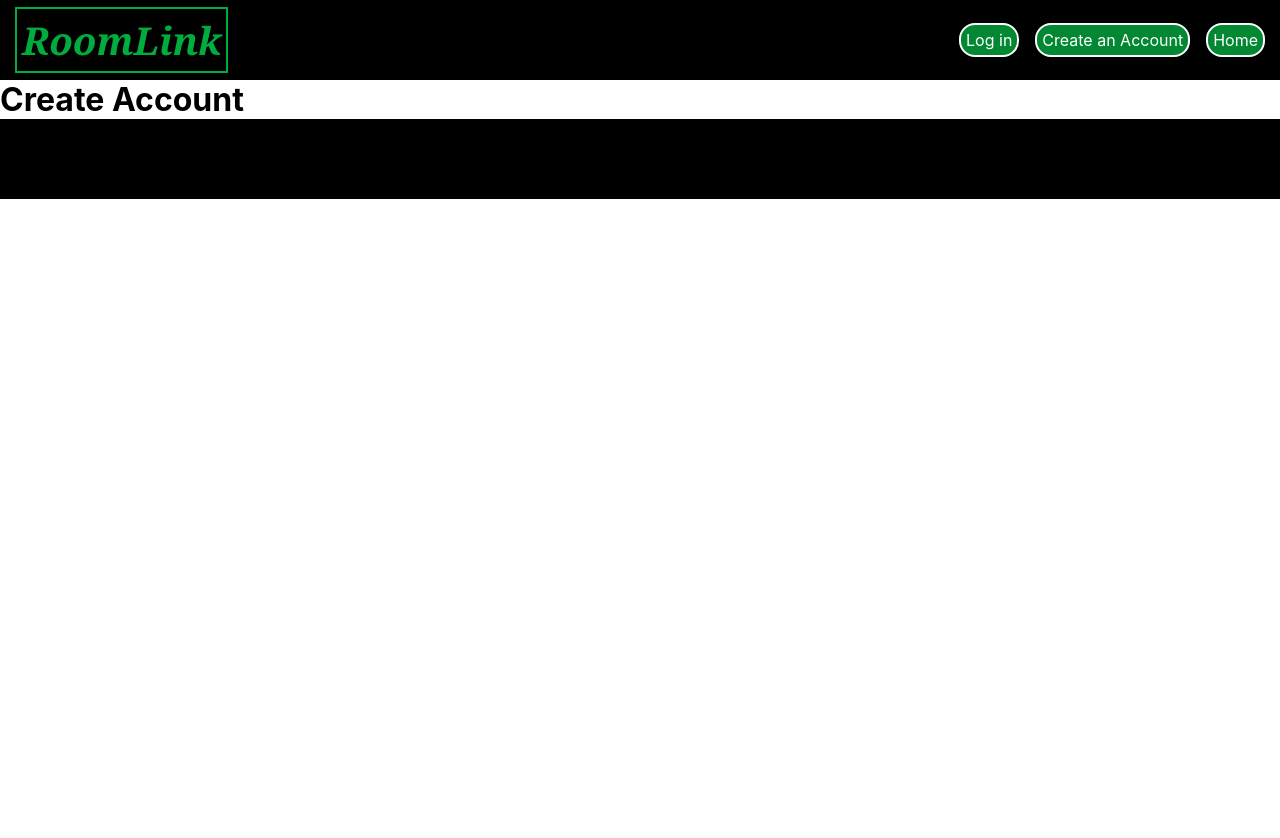
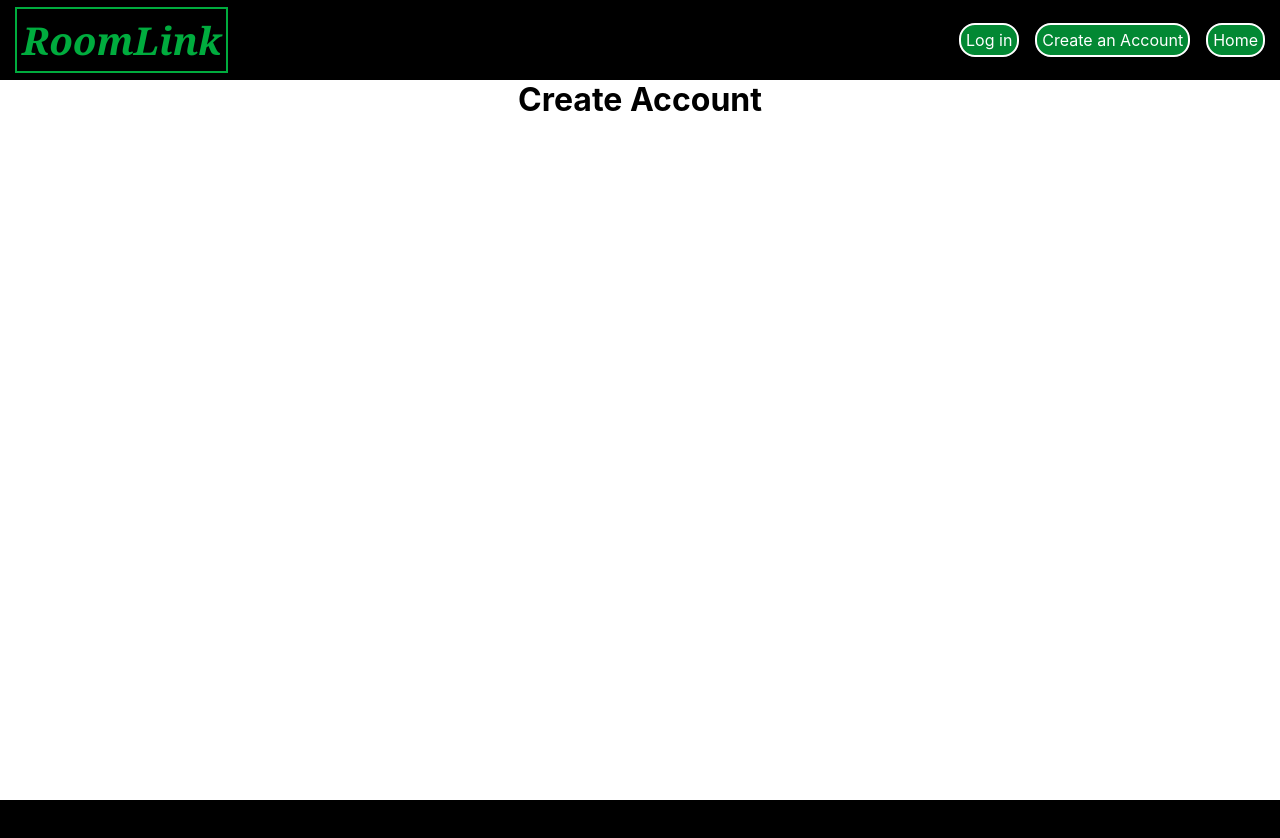
Before and after one commit to AlexBuly/room-link, a React (Create React App) app in the folder roomlink/: page /SignUp in a window 1280 px wide. Shown: the top 838 px of the page. Before the commit the page ends 800 px from the top, so only its background shows below. Built offline with nearby package versions, Linux system fonts and the light colour scheme.

Commit message:
Change login page structure

```diff
--- a/roomlink/src/components/Home.js
+++ b/roomlink/src/components/Home.js
@@ -1,6 +1,7 @@
 const Home = () => {
     return (
         <div className="home">
+
 
         </div>
     )
--- a/roomlink/src/components/SignUp.js
+++ b/roomlink/src/components/SignUp.js
@@ -1,6 +1,8 @@
 const SignUp = () => {
     return (
-        <h1>Create Account</h1>
+        <div className="sign-up">
+            <h1>Create Account</h1>
+        </div>
     )
 }
 
--- a/roomlink/src/components/Style.css
+++ b/roomlink/src/components/Style.css
@@ -60,6 +60,12 @@
     height: 90vh;
 }
 
+.sign-up {
+    display: flex;
+    justify-content: center;
+    height: 90vh;
+}
+
 fieldset {
     height: 40%;
     display: grid;
```
